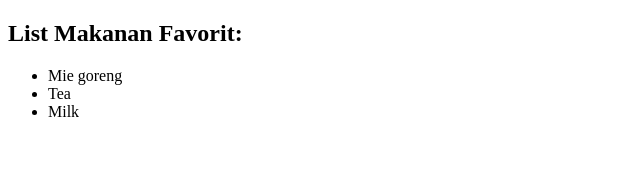
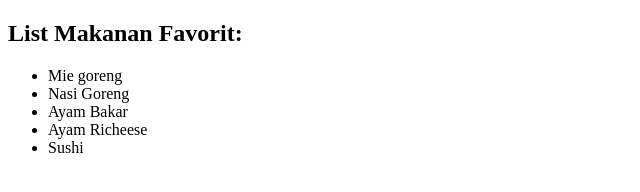
Before and after one commit to mayangp777/pplg1_testbranch, a plain HTML site: page index.html in a window 1280 px wide. Shown: the whole page, without its empty margins (0-640 px from the left). Drawn offline with Linux system fonts and the light colour scheme.

Commit message:
makanan favorit

```diff
--- a/index.html
+++ b/index.html
@@ -10,8 +10,10 @@
 
     <ul>
       <li>Mie goreng</li>
-      <li>Tea</li>
-      <li>Milk</li>
+      <li>Nasi Goreng</li>
+      <li>Ayam Bakar</li>
+      <li>Ayam Richeese</li>
+      <li>Sushi</li>
     </ul>
   </body>
 </html>
```
